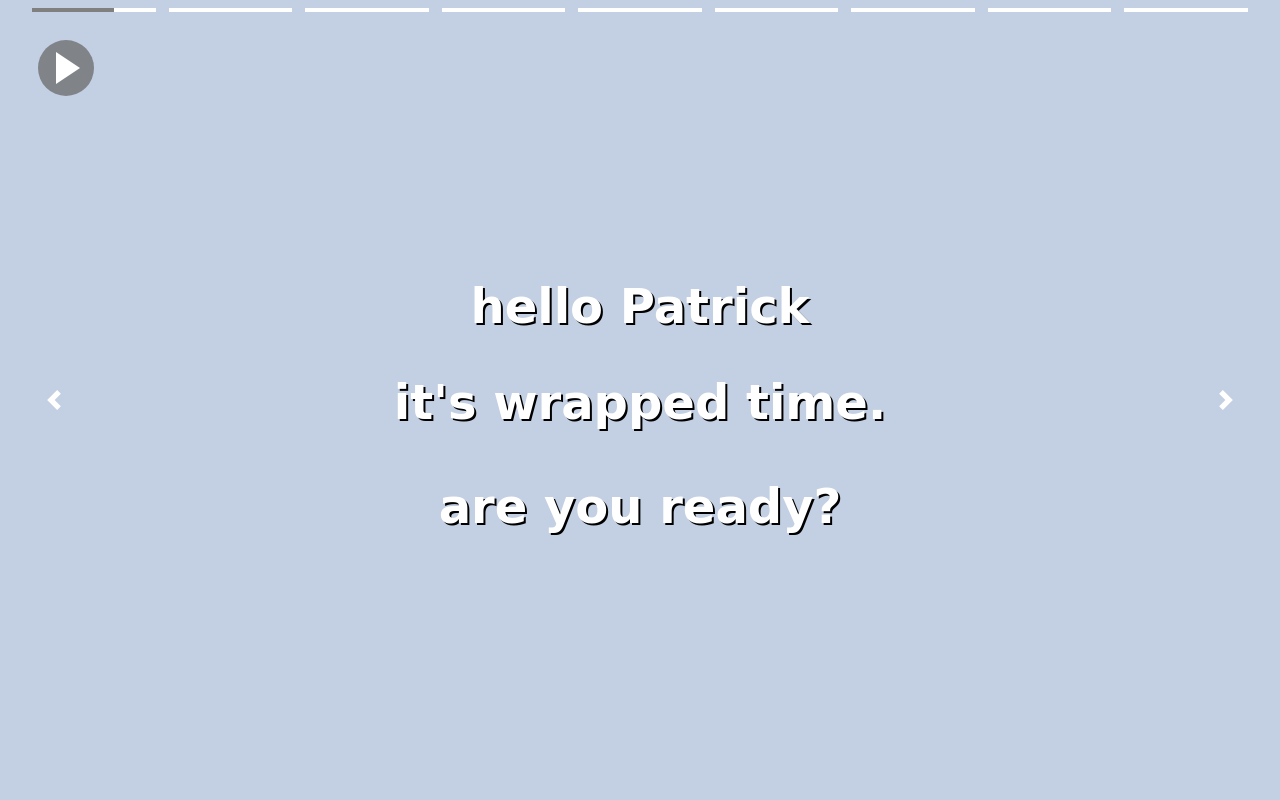
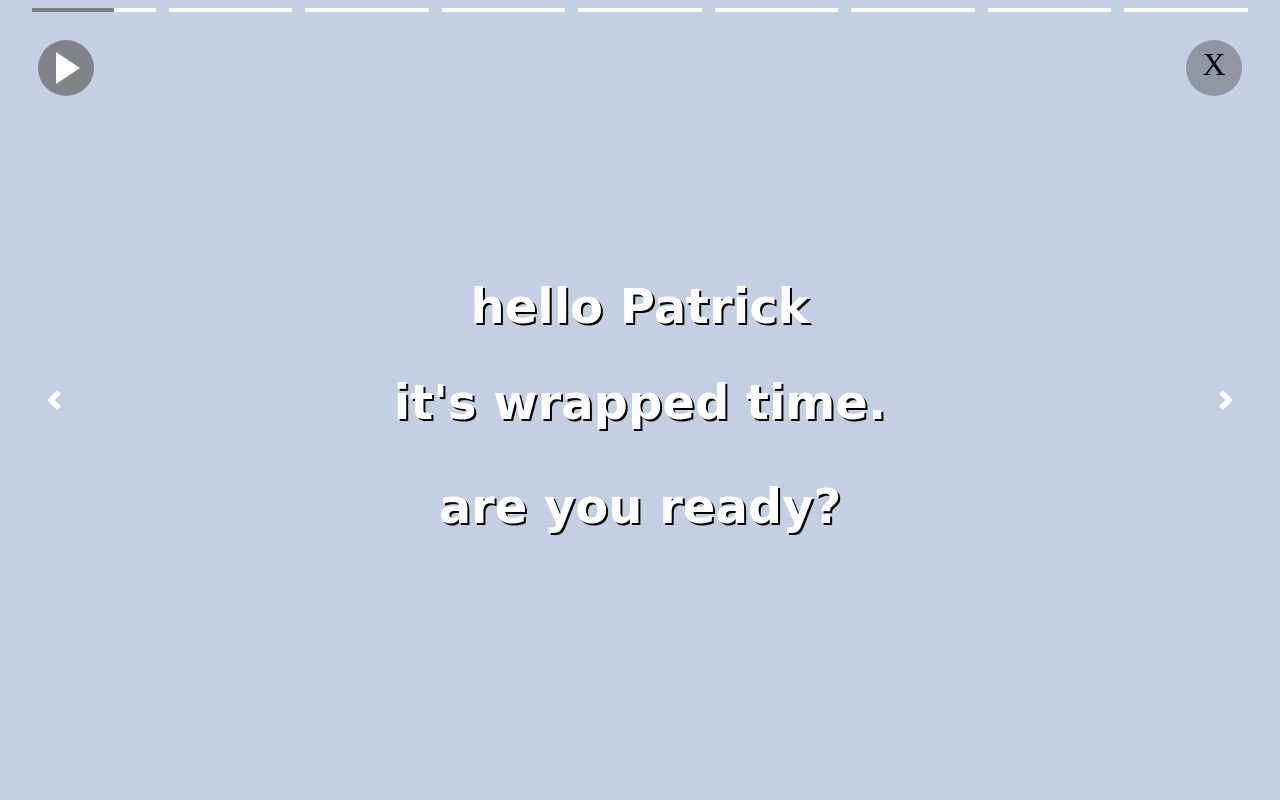
Before and after one commit to Dgh124/spotify-wrapped-personal, a Django app: page /slideshow/ in a window 1280 px wide. Run offline with Django 5.2, Linux system fonts and the light colour scheme; parts of the project's set-up code (start-up, migrations or seed data) failed here and were passed over; some libraries are stand-ins or nearby versions.

Commit message:
lands on login when server runs, then once logged in, directs to profile; added x-button to slideshow to return to profile

```diff
--- a/spotify_wrapped/static/spotify_wrapped/styles/slideshow.css
+++ b/spotify_wrapped/static/spotify_wrapped/styles/slideshow.css
@@ -1,7 +1,6 @@
 body {
     margin: 0;
 }
-
 
 /* Status bar styling */
 #status-bar {
@@ -54,6 +53,28 @@ body {
     display: none;
 }
 #pause-button.paused .pause-icon {
+    display: block;
+}
+
+#x-button {
+    position: fixed;
+    right: 3vw;
+    top: 5vh;
+
+    height: 7vh;
+    aspect-ratio: 1/1;
+    border-radius: 50%;
+
+    background: rgba(69, 69, 69, 0.4);
+    cursor: pointer;
+    z-index: 100;
+}
+
+#x-button:hover {
+    background: rgba(150, 150, 150, .5);
+}
+
+.x-icon {
     display: block;
 }
 
--- a/spotify_wrapped/templates/spotify_wrapped/slideshow.html
+++ b/spotify_wrapped/templates/spotify_wrapped/slideshow.html
@@ -33,6 +33,12 @@
 	</svg>
     </div>
 
+    <a id ="x-button" href="{% url 'spotify_wrapped:index' %}">
+    <svg class="icon x-icon" xmlns="http://www.w3.org/2000/svg" viewBox="0 0 24 24">
+        <text x=12 y=12 text-anchor="middle" dominant-baseline="middle">X</text>
+	</svg>
+    </a>
+
     <div class="slideshow-wrapper">
         <div id="slides" class="slides">
             {% for slide in slides %}
--- a/spotify_wrapped/urls.py
+++ b/spotify_wrapped/urls.py
@@ -1,9 +1,11 @@
 from django.urls import path
+from django.contrib.auth import views as auth_views
 from . import views
 
 app_name = "spotify_wrapped"
 urlpatterns = [
-    path("", views.logIn, name="login"),
+    path("", views.profile, name="index"),
+    path("login/", views.logIn, name="login"),
     path("auth/", views.auth, name="auth"),
     path("logout/", views.logout, name="logout"),
 
--- a/spotify_wrapped/views.py
+++ b/spotify_wrapped/views.py
@@ -86,6 +86,14 @@ def logIn(request):
     return render(request, "spotify_wrapped/logIn.html", context)
 
 def profile(request):
+    access_token = request.session.get("access_token", None)
+    expire_time = request.session.get("expire_time", None)
+    refresh_token = request.session.get("refresh_token", None)
+
+    # If not logged in yet, show login page
+    if access_token is None or expire_time is None or refresh_token is None:
+        return HttpResponseRedirect(reverse('spotify_wrapped:login'))
+
     return render(request, "spotify_wrapped/profile.html", {})
 
 def auth(request):
```
Also changed, not shown: spotify_wrapped/static/spotify_wrapped/js/slideshow.js (indentation only).
